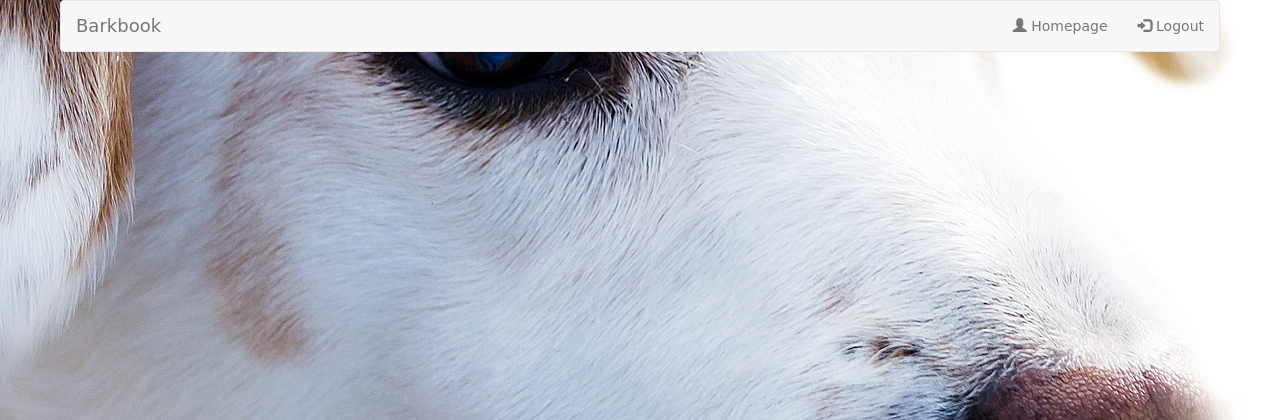
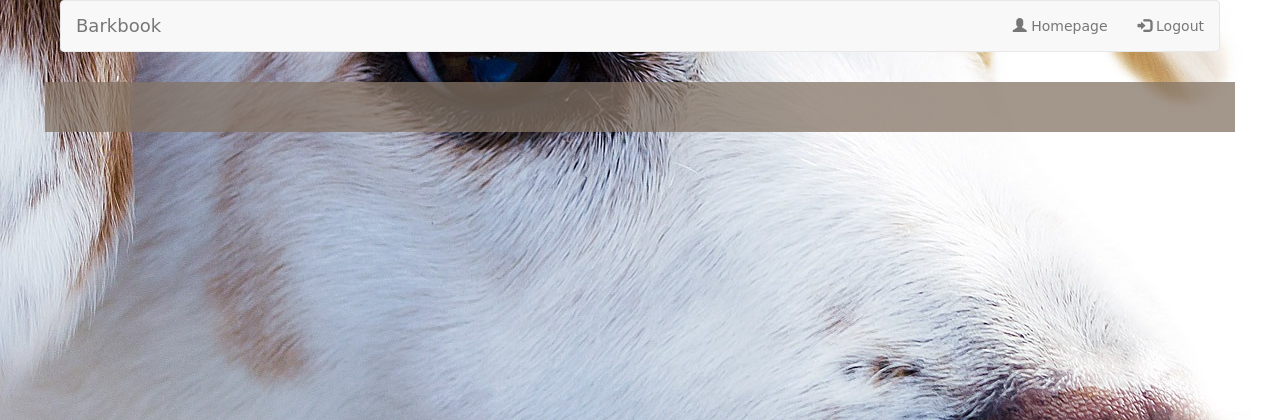
Before and after one commit to milaast/barkbook, a Flask app: page /see_available_pets in a window 1280 px wide. Shown: the top 420 px of the page. Run offline with Flask 2, Linux system fonts and the light colour scheme; the visitor is signed in with stand-in values (Sample User, id 1); data that the repository does not hold is empty; some libraries are stand-ins or nearby versions; some web fonts are replaced.

Commit message:
Working on frontend features

```diff
--- a/static/styles/styles.css
+++ b/static/styles/styles.css
@@ -62,3 +62,13 @@ h1 {
   padding-top:85px;
   background: rgba(132, 117, 102, 0.75);
 }
+
+.profile_pics {
+  height:400px ;
+  width:330px ;
+}
+
+#pictures {
+  padding-top:50px;
+  background: rgba(132, 117, 102, 0.75);
+}
--- a/templates/available_pets.html
+++ b/templates/available_pets.html
@@ -3,18 +3,20 @@
 
 {% block content %}
 
-  <ul>
-
+  {% set count = 0 %}
+    {% if count % 3 == 0 %}
+      <div id="pictures" class="row">
       {% for pet in adoption_recs %}
-
+        <div class="col-md-4" align="center">
           <a href="/pets/{{ pet.pet_id }}">
             <img class="profile_pics" src="{{ pet.pet.picture }}" alt="{{ pet.pet.name }}">
           </a><br>
           <h3>{{ pet.pet.name }}</h3>
           <br><br>
-
+        </div>
+        {% set count = count + 1 %}
       {% endfor %}
-
-  </ul>
+      </div>
+    {% endif %}
 
 {% endblock %}
```
Lines whose indentation alone changed are shown as unchanged.
